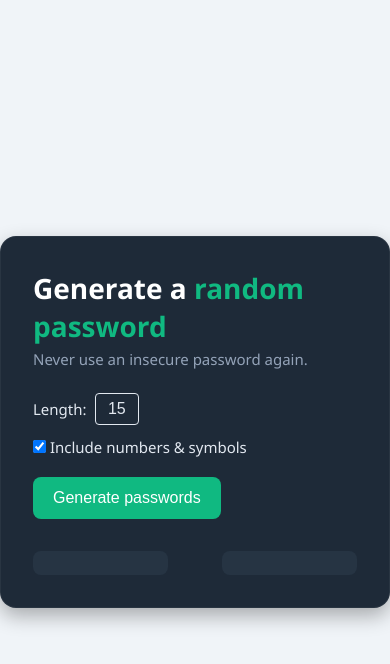
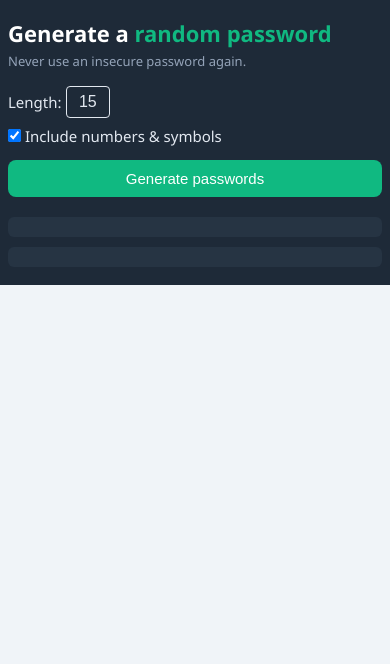
Before and after one commit to abdullahhqayyum/Password-Generator, a plain HTML site: page index.html in a window 390 px wide. Drawn offline with Linux system fonts and the light colour scheme.

Commit message:
Feat: Made Responsive

```diff
--- a/index.css
+++ b/index.css
@@ -129,3 +129,94 @@ button#gen-btn:hover {
 #pw .password:hover {
   box-shadow: 0 0 8px var(--text-accent);
 }
+
+/* Responsive styles */
+@media (max-width: 600px) {
+  html, body {
+    width: 100vw;
+    min-height: 100vh;
+    height: auto;
+    margin: 0;
+    padding: 0;
+    background: var(--bg-page);
+    overflow-x: hidden;
+  }
+  body {
+    display: flex;
+    align-items: flex-start;
+    justify-content: center;
+    padding: 0;
+    min-height: 100vh;
+    width: 100vw;
+  }
+  .container {
+    padding: 18px 8px;
+    border-radius: 0;
+    min-width: 0;
+    width: 100vw;
+    max-width: 100vw;
+    margin: 0;
+    box-sizing: border-box;
+    background: var(--bg-card) !important;
+    border: none;
+    box-shadow: none;
+  }
+  h1 {
+    font-size: 22px;
+  }
+  h4 {
+    font-size: 13px;
+    margin-bottom: 16px;
+  }
+  .settings {
+    gap: 8px;
+    margin-bottom: 14px;
+  }
+  .length-group, .checkbox-group {
+    gap: 4px;
+  }
+  button#gen-btn {
+    width: 100%;
+    padding: 10px 0;
+    font-size: 15px;
+  }
+  #pw {
+    flex-direction: column;
+    gap: 10px;
+    margin-top: 20px;
+    align-items: stretch;
+  }
+  #pw .password {
+    min-width: 0;
+    width: 100%;
+    font-size: 14px;
+    padding: 10px 8px;
+    word-break: break-all;
+  }
+  #pw .password {
+    border-radius: 6px;
+  }
+}
+
+@media (max-width: 900px) and (min-width: 601px) {
+  .container {
+    padding: 24px 12px;
+    border-radius: 12px;
+    min-width: 0;
+    width: 90vw;
+    max-width: 500px;
+  }
+  h1 {
+    font-size: 24px;
+  }
+  h4 {
+    font-size: 14px;
+  }
+  #pw {
+    gap: 10px;
+  }
+  #pw .password {
+    font-size: 14px;
+    padding: 10px 12px;
+  }
+}
--- a/index.html
+++ b/index.html
@@ -1,7 +1,8 @@
 <html>
-    <head>
-        <link rel="stylesheet" href="index.css">
-    </head>
+  <head>
+    <meta name="viewport" content="width=device-width, initial-scale=1.0">
+    <link rel="stylesheet" href="index.css">
+  </head>
 <body>
   <div class="container">
     <h1>
```
